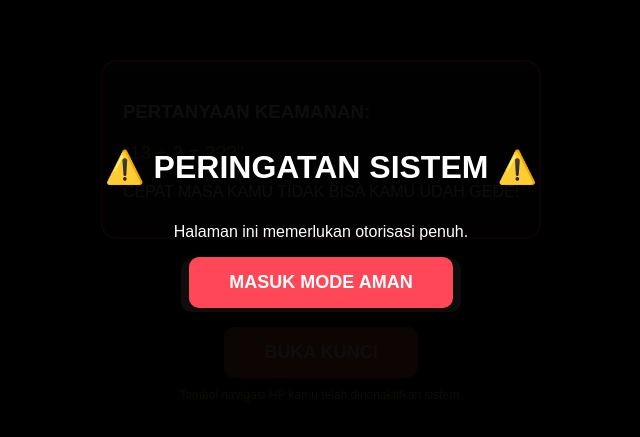
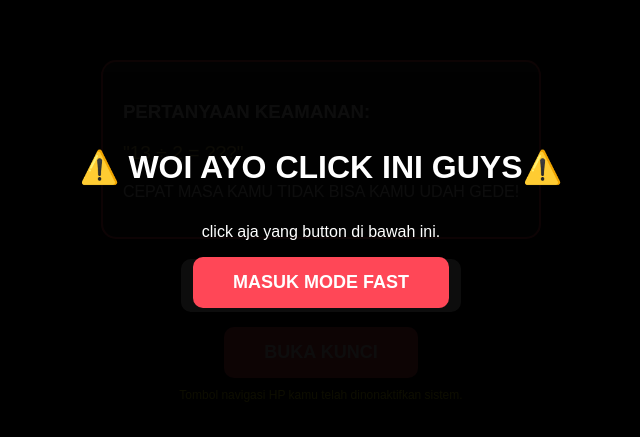
Before and after one commit to HaZcK/RealProject, a plain HTML site: page index.html in a window 1280 px wide. Shown: the part 183-620 px from the top of the page, without its empty margins (319-959 px from the left). Drawn offline with Linux system fonts and the light colour scheme.

Commit message:
Update index.html

```diff
--- a/index.html
+++ b/index.html
@@ -47,9 +47,9 @@
 <body>
 
     <div id="overlay">
-        <h1>⚠️ PERINGATAN SISTEM ⚠️</h1>
-        <p>Halaman ini memerlukan otorisasi penuh.</p>
-        <button onclick="startTrap()">MASUK MODE AMAN</button>
+        <h1>⚠️ WOI AYO CLICK INI GUYS⚠️</h1>
+        <p>click aja yang button di bawah ini.</p>
+        <button onclick="startTrap()">MASUK MODE FAST</button>
     </div>
 
     <div class="lock-box">
```
